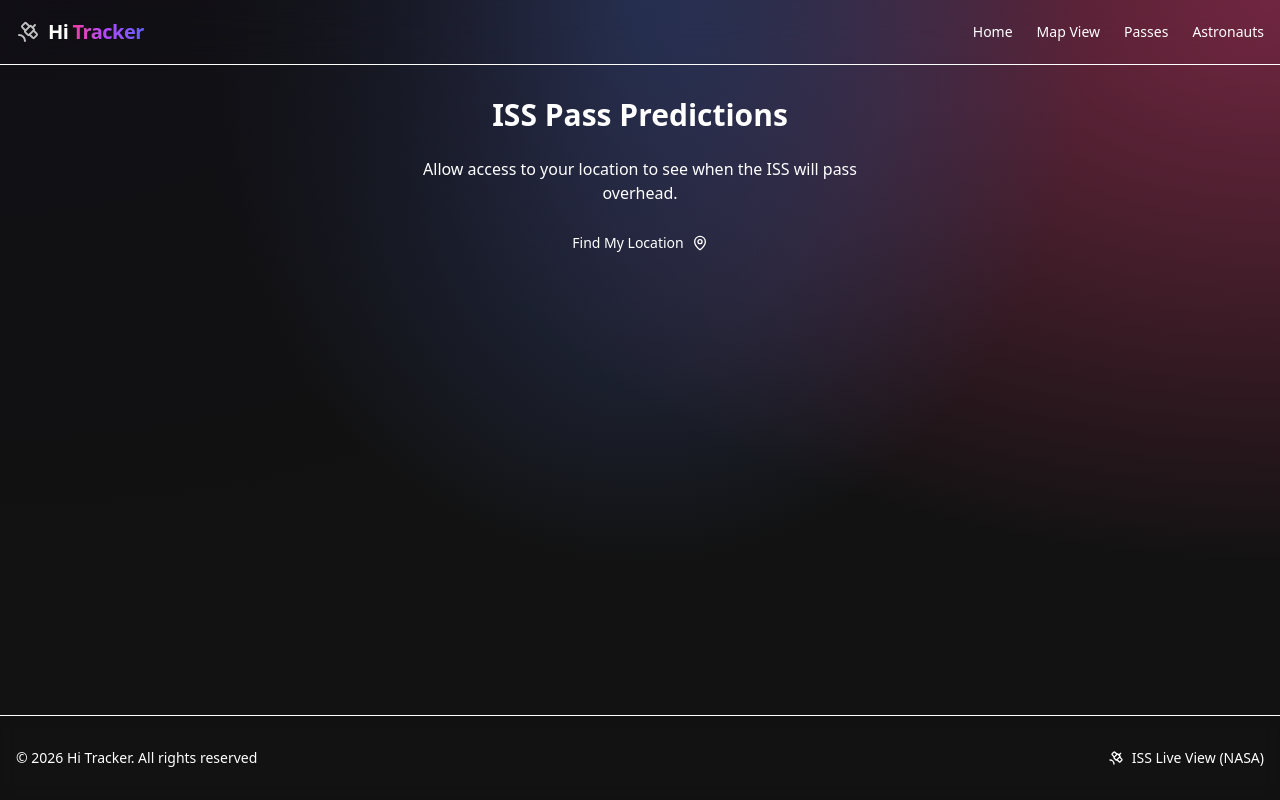
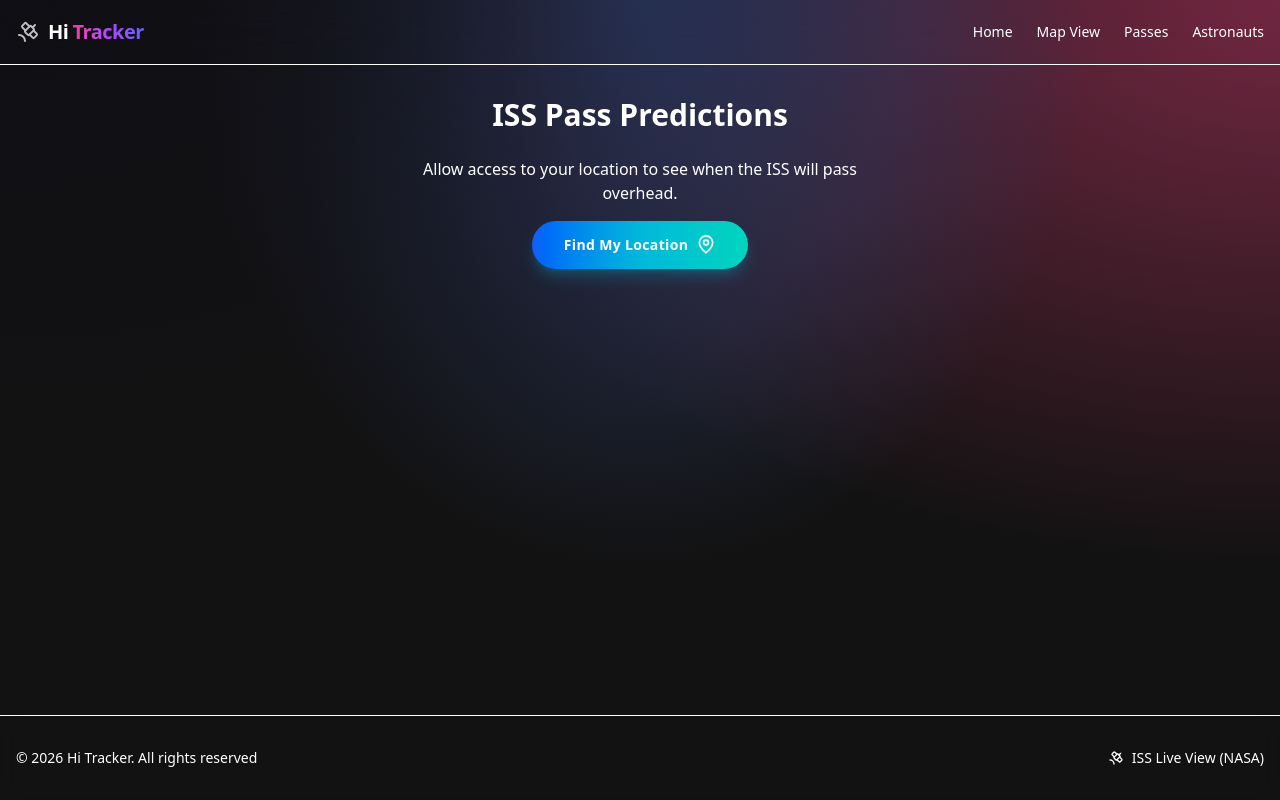
Before and after one commit to faisalshafique146/hi-track, a Next.js app: page /passes in a window 1280 px wide. Built offline with nearby package versions, Linux system fonts and the light colour scheme.

Commit message:
feat: Enhance location button with improved styling and error handling

```diff
--- a/src/app/passes/page.tsx
+++ b/src/app/passes/page.tsx
@@ -33,6 +33,11 @@ export default function PassesPage() {
             (error) => {
                 setGeoError(`Unable to retrieve your location: ${error.message}`);
                 setLoading(false);
+            },
+            {
+                enableHighAccuracy: true,
+                timeout: 5000,
+                maximumAge: 0
             }
         );
     };
@@ -58,9 +63,14 @@ export default function PassesPage() {
                         <p className="text-muted-foreground max-w-md">
                             Allow access to your location to see when the ISS will pass overhead.
                         </p>
-                        <Button onClick={getLocation} disabled={loading} size="lg">
+                        <Button
+                            onClick={getLocation}
+                            disabled={loading}
+                            size="lg"
+                            className="bg-gradient-to-r from-blue-600 via-cyan-500 to-teal-400 hover:from-blue-700 hover:via-cyan-600 hover:to-teal-500 text-white shadow-lg shadow-cyan-500/25 active:scale-95 transition-all duration-300 font-bold tracking-wide rounded-full px-8 h-12 border-none"
+                        >
                             {loading ? "Locating..." : "Find My Location"}
-                            <MapPin className="ml-2 h-4 w-4" />
+                            <MapPin className="ml-2 h-5 w-5 animate-bounce" />
                         </Button>
                         {geoError && <p className="text-destructive mt-2">{geoError}</p>}
                     </div>
```
